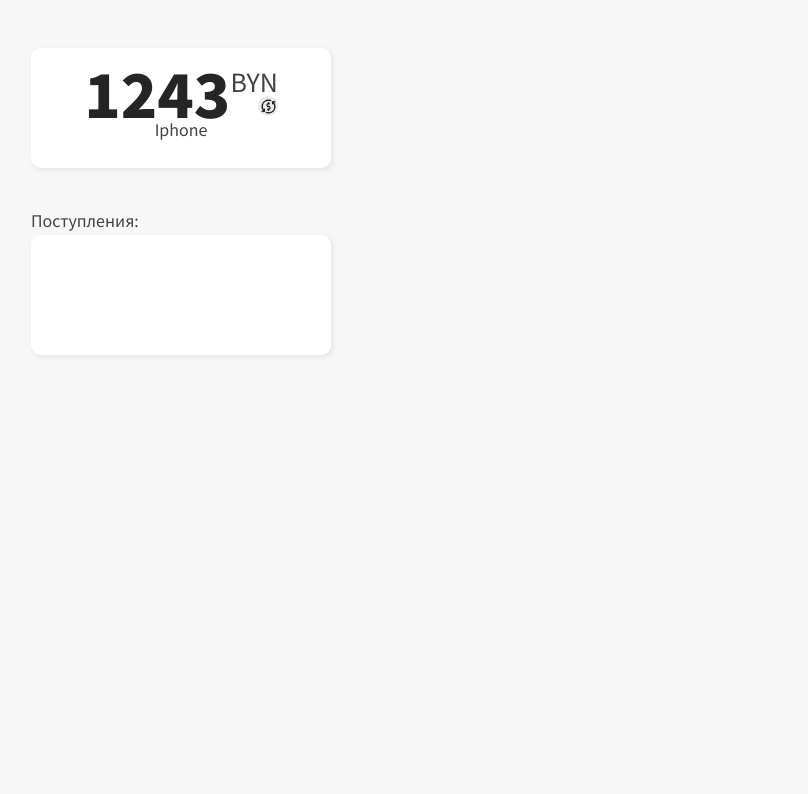
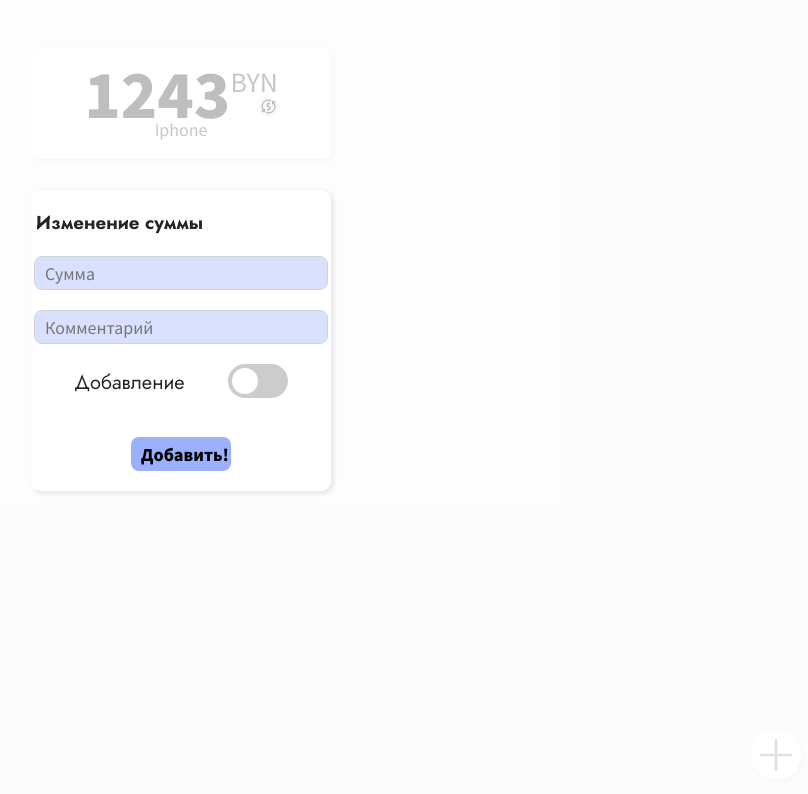
Before and after one commit to dedenich/fin, a plain HTML site: page index.html in a window 1280 px wide. Shown: the whole page, without its empty margins (459-1267 px from the left). Drawn offline with Linux system fonts and the light colour scheme.

Commit message:
desing added

```diff
--- a/index.html
+++ b/index.html
@@ -6,7 +6,7 @@
   <title>Document</title>
   <link rel="stylesheet" href="./style.css">
   <link href="https://fonts.googleapis.com/css2?family=Noto+Sans+JP:wght@400;900&display=swap" rel="stylesheet">
-  <link href="https://fonts.googleapis.com/css2?family=Jost:wght@300;400;700;900&display=swap" rel="stylesheet">
+  <link href="https://fonts.googleapis.com/css2?family=Jost:wght@300;400;600;700;900&display=swap" rel="stylesheet">
 </head>
 <body>
   <div class="wrapper">
@@ -21,8 +21,45 @@
       <div class="aim-container__aim-descr">Iphone</div>
     </div>
     <p class="spendings-capture">Поступления:</p>
-    <div class="card"></div>
+    <div class="card">
+      <ul class="spendings-list">
+        <li>
+          <svg class="spendings-list__ind decrease" height="30" width="30">
+            <circle cx="15" cy="15" r="8"  fill="#f5625d" />
+          </svg>
+          <!-- <div class="spendings-list__comment">цель</div> -->
+          <div class="spendings-list__summa">12.0</div>
+        </li>
+        <li>
+          <svg class="spendings-list__ind increase" height="30" width="30">
+            <circle cx="15" cy="15" r="8"  fill="#f5625d" />
+          </svg>
+        <div class="spendings-list__comment">цель</div>
+        <div class="spendings-list__summa">12.0</div>
+          </li>
+        <li>sdf</li>
+      </ul>
+    </div>
+    <div class="add_button"></div>
   </div>
-
+  <div class="form-bg">
+    <div class="wrapper">
+      <div class="card form">
+        <h3>Изменение суммы</h3>
+        <form action="">
+          <input type="number" placeholder="Сумма">
+          <input type="text" placeholder="Комментарий">
+          <div class="form__input_togler">
+            <p>Добавление</p>
+            <label class="switch">
+              <input type="checkbox">
+              <span class="slider round"></span>
+            </label>
+          </div>
+          <input type="submit" value="Добавить!">
+        </form>
+      </div>
+    </div>
+  </div>
 </body>
 </html>
--- a/style.css
+++ b/style.css
@@ -1,5 +1,7 @@
 html {
   background-color: #f7f7f7;
+  font-family: 'Jost', sans-serif;
+  color: #252525;
 }
 
 .wrapper {
@@ -10,8 +12,6 @@ html {
 
 .card {
   width: 300px;
-  height: 120px;
-  /* margin: 40px auto 0; */
   background-color: #fff;
   border-radius: 10px;
   box-shadow: 2px 2px 4px 1px #e9e9e9;
@@ -78,3 +78,178 @@ html {
   color: #424242;
   margin-bottom: 3px;
 }
+
+.spendings-list {
+  width: 280px;
+  height: max-content;
+  margin: 0 auto;
+  padding: 10px 0;
+  display: flex;
+  flex-direction: column;
+}
+
+.spendings-list li {
+  display: flex;
+  flex-direction: row;
+  justify-content: space-between;
+  border-bottom: 1px #f7f7f7 solid;
+  height: 30px;
+}
+
+.spendings-list li div {
+  line-height: 30px;
+}
+
+.spendings-list__ind.increase circle {
+  fill: #50c777;
+}
+
+.spendings-list__ind.decrease circle {
+  fill: #f5625d;
+}
+
+.spendings-list__summa {
+  font-weight: 700;
+}
+
+.spendings-list__comment {
+  max-width: 100px;
+}
+
+.add_button {
+  height: 50px;
+  width: 50px;
+  position: fixed;
+  bottom: 20px;
+  right:  20px;
+  background-image: url(./plus\ \(1\).svg);
+  background-color: #fff;
+  border-radius: 50%;
+  box-shadow: 2px 2px 4px 1px #e9e9e9;
+  background-size: 32px;
+  background-position: center;
+  background-repeat: no-repeat;
+}
+
+.form-bg {
+  position: fixed;
+  top: 0;
+  left: 0;
+  height: 100vh;
+  width: 100vw;
+  background-color: rgba(255, 255, 255, 0.7);
+}
+
+.card.form {
+  margin: 50% auto;
+  /* высчитать */
+  display: flex;
+  flex-direction: column;
+}
+
+.form h3 {
+  margin-left: 5px;
+  margin-bottom: 0;
+}
+
+form input {
+  display: block;
+  width: 280px;
+  margin: 20px auto;
+  height: 30px;
+  padding-left: 10px;
+  /* font-family: 'Jost', sans-serif; */
+  font-family: 'Noto Sans JP', sans-serif;
+  font-size: 16px;
+  outline: none;
+  border: #d4d4d4 1px solid;
+  border-radius: 8px;
+  background-color: #dae1ff;
+}
+
+form input[type=submit] {
+  border: none;
+  height: 34px;
+  width: 100px;
+  background-color: #c2ceff;
+  font-weight: 600;
+  animation-name: example;
+  animation-duration: 4s;
+  animation-iteration-count: infinite;
+}
+
+@keyframes example {
+  0% {background-color: #c2ceff;}
+  50% {background-color: #92a8ff;}
+  100% {background-color: #c2ceff;}
+}
+
+.form__input_togler {
+  display: flex;
+  justify-content: space-evenly;
+}
+
+.form__input_togler p {
+  margin-top: 4px;
+  font-size: 20px;
+}
+
+.switch {
+  position: relative;
+  display: inline-block;
+  width: 60px;
+  height: 34px;
+}
+
+/* Hide default HTML checkbox */
+.switch input {
+  opacity: 0;
+  width: 0;
+  height: 0;
+}
+
+/* The slider */
+.slider {
+  position: absolute;
+  cursor: pointer;
+  top: 0;
+  left: 0;
+  right: 0;
+  bottom: 0;
+  background-color: #ccc;
+  -webkit-transition: .4s;
+  transition: .4s;
+}
+
+.slider:before {
+  position: absolute;
+  content: "";
+  height: 26px;
+  width: 26px;
+  left: 4px;
+  bottom: 4px;
+  background-color: white;
+  -webkit-transition: .4s;
+  transition: .4s;
+}
+
+input:checked + .slider {
+  background-color: #50c777;
+}
+
+input:focus + .slider {
+  box-shadow: 0 0 1px #50c777;
+}
+
+input:checked + .slider:before {
+  -webkit-transform: translateX(26px);
+  -ms-transform: translateX(26px);
+  transform: translateX(26px);
+}
+.slider.round {
+  border-radius: 34px;
+}
+
+.slider.round:before {
+  border-radius: 50%;
+}
```
Also changed, not shown: plus (1).svg (added), plus.svg (added).
